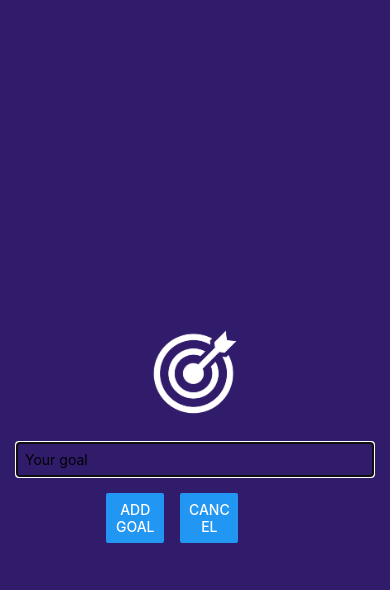
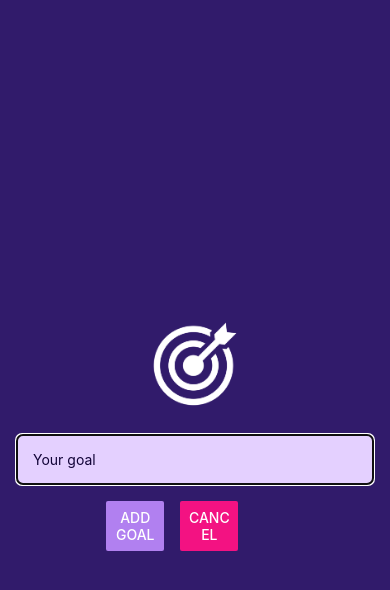
Before and after one commit to PraneethBunny123/GoalsApp, a React Native app: screen / in a window 390 px wide. Both pictures are taken after a click on the button "ADD NEW GOAL". Shown: the top 590 px of the page. Built offline with nearby package versions, Linux system fonts and the light colour scheme.

Commit message:
styled GoalInput component

```diff
--- a/components/GoalInput.js
+++ b/components/GoalInput.js
@@ -31,10 +31,10 @@ export default function GoalInput({setGoals, isModalVisible, closeModal}) {
                 />
                 <View style={styles.buttonContainer}>
                     <View style={styles.button}>
-                        <Button title='Add Goal' onPress={handleButtonClick} />
+                        <Button title='Add Goal' onPress={handleButtonClick} color='#b180f0' />
                     </View>
                     <View style={styles.button}>
-                        <Button title="Cancel" onPress={closeModal} />
+                        <Button title="Cancel" onPress={closeModal} color='#f31282' />
                     </View>
                 </View>
             </View>
@@ -57,9 +57,12 @@ const styles = StyleSheet.create({
     },
     textInput: {
         borderWidth: 1,
-        borderColor: '#cccccc',
+        borderColor: '#e4d0ff',
+        backgroundColor: '#e4d0ff',
+        borderRadius: 6,
+        color: '#120438',
         width: '100%',
-        padding: 8
+        padding: 16
     },
     buttonContainer: {
         marginTop: 16,
```
